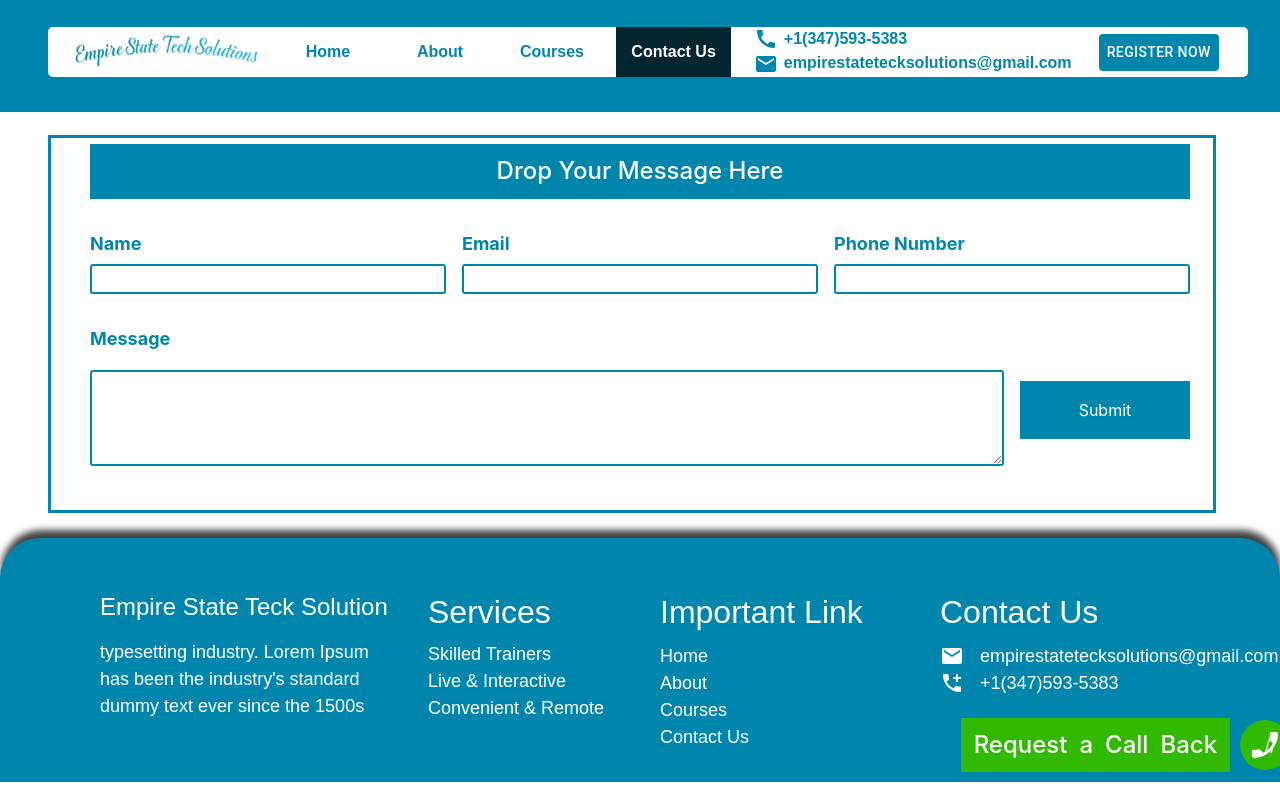
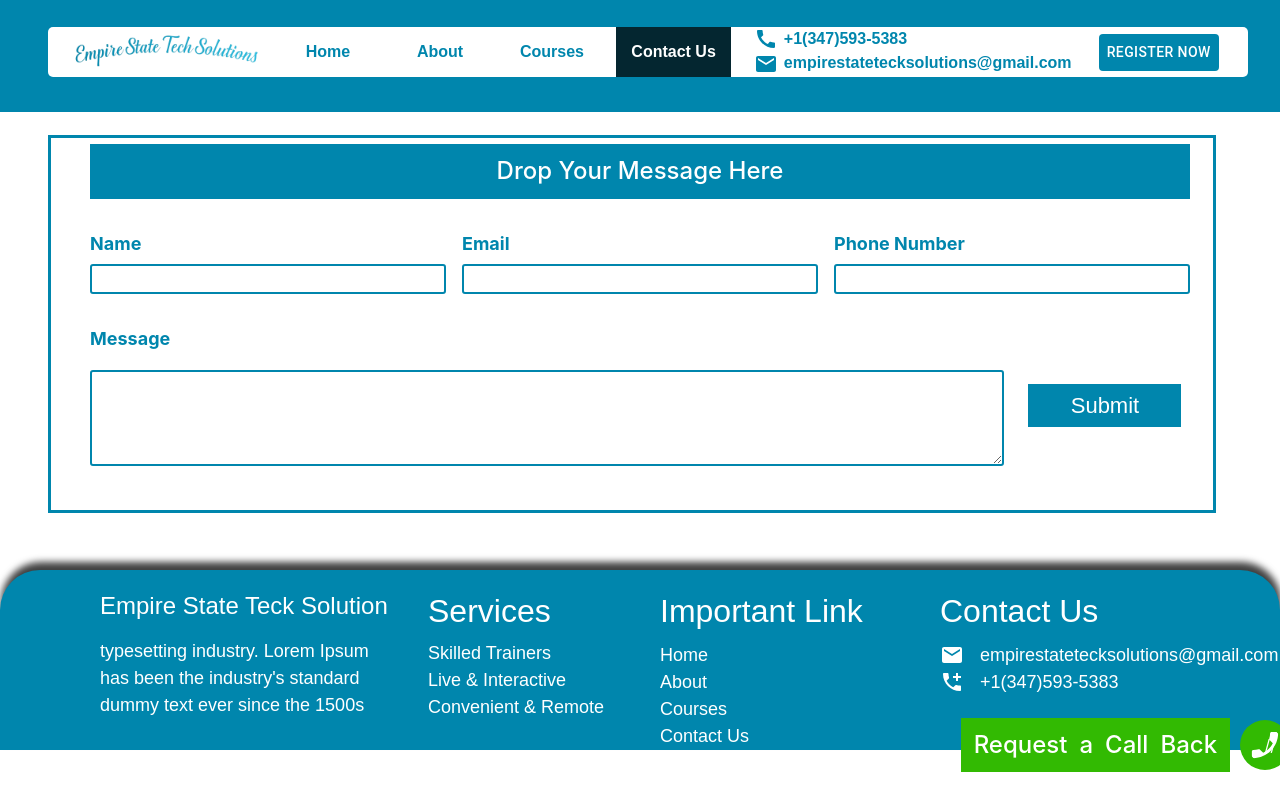
Before and after one commit to BilalMehfooz12/empirestatewebsite, a React (Create React App) app: page /contact in a window 1280 px wide. Built offline with nearby package versions, Linux system fonts and the light colour scheme.

Commit message:
email_work

```diff
--- a/src/Component/Footer/index.css
+++ b/src/Component/Footer/index.css
@@ -1,70 +1,71 @@
-.footer_bg_color{
+.footer_bg_color {
   background-color: var(--color);
   border-top-right-radius: 40px;
   border-top-left-radius: 40px;
 
   margin-top: 2%;
-  box-shadow: 1px -8px 7px 0px rgba(0,0,0,0.75);
-  -webkit-box-shadow: 1px -8px 7px 0px rgba(0,0,0,0.75);
-  -moz-box-shadow: 1px -8px 7px 0px rgba(0,0,0,0.75);
-  height: 30.5vh;
+  box-shadow: 1px -8px 7px 0px rgba(0, 0, 0, 0.75);
+  -webkit-box-shadow: 1px -8px 7px 0px rgba(0, 0, 0, 0.75);
+  -moz-box-shadow: 1px -8px 7px 0px rgba(0, 0, 0, 0.75);
+  height: 22.5vh;
   display: flex;
   align-items: center;
 }
-.footer_main{
+.footer_main {
   display: flex;
   justify-content: center;
   padding-top: 2%;
 }
-.footer_logo{
+.footer_logo {
   text-align: start;
   color: white;
 }
-.footer_services{
-  color: white  ;
-  text-align:start !important;
+.footer_services {
+  color: white;
+  text-align: start !important;
   font-family: var(--fontFamily);
-  }
-.footer_services h2{
+}
+.footer_services h2 {
   margin-bottom: 5%;
   text-align: start;
 }
-.footer_services p{
+.footer_services p {
   font-size: 18px;
   margin: 0%;
   padding: 0%;
 }
-.footer_logo p{
+.footer_logo p {
   font-size: 18px;
   font-family: var(--fontFamily);
 }
 
-.footer_logo img{
+.footer_logo img {
   width: 40%;
   height: auto;
-}.footer_links{
+}
+.footer_links {
   text-align: start;
   color: white;
 }
-.footer_links h2{
+.footer_links h2 {
   padding-bottom: 10%;
 }
-.footer_links p{
+.footer_links p {
   font-size: 18px;
 }
-.foooter_contact{
+.foooter_contact {
   color: white;
   text-align: start;
 }
-.foooter_contact h2{
+.foooter_contact h2 {
   padding-bottom: 10%;
 }
-.foooter_contact p{
+.foooter_contact p {
   font-size: 18px;
 }
 
-@media (max-width:1000px){
-  .footer_bg_color{
+@media (max-width: 1000px) {
+  .footer_bg_color {
     height: auto;
   }
 }
--- a/src/Screen/Contacts/index.css
+++ b/src/Screen/Contacts/index.css
@@ -1,15 +1,18 @@
-.contact_second_main{
+.contact_second_main {
     padding-top: 2%;
   }
+  .signup_main {
+    height: 54vh;
+  }
 
-.border_contact{
+  .border_contact {
     border: 3px solid var(--color);
     padding: 2%;
     height: 43.5vh;
     display: flex;
     justify-content: center;
   }
-.message_contact{
+  .message_contact {
     color: white;
     background-color: var(--color);
     font-family: var(--fontFamily);
@@ -20,22 +23,20 @@ padding: 1% 0%;
     margin-bottom: -1.5%;
   }
 
-.text_contact_second{
+  .text_contact_second {
     width: 100%;
     border: 2px solid var(--color);
     outline: none;
     padding-left: 1%;
     border-radius: 3px;
     height: 12vh;
-
   }
-.border_contact h4{
+  .border_contact h4 {
     color: var(--color);
     text-align: start;
     font-family: var(--fontFamily);
-
   }
-.contact_second_form  p{
+  .contact_second_form p {
     color: var(--color);
     /* font-weight: 600; */
     text-align: start !important;
@@ -46,7 +47,7 @@ font-size: 18px !important;
     padding: 0%;
     margin-bottom: -5%;
   }
-.contact_second_form  input{
+  .contact_second_form input {
     width: 100%;
     border: 2px solid var(--color);
     outline: none;
@@ -54,9 +55,8 @@ margin-bottom: -5%;
     border-radius: 3px;
   }
 
-@media (max-width:1000px){
-
-.border_contact{
+  @media (max-width: 1000px) {
+    .border_contact {
       height: auto;
     }
   }
--- a/src/Screen/Contacts/index.js
+++ b/src/Screen/Contacts/index.js
@@ -20,7 +20,7 @@ const Contacts = () => {
         style={{ display: "flex", justifyContent: "center" }}
       >
         <form
-          action="https://formsubmit.co/empirestatetecksolutions@gmail.com
+          action="https://formsubmit.co/empirestatetechsolutions@gmail.com
           "
           onSubmit={handleSubmit}
           method="POST"
@@ -31,7 +31,7 @@ const Contacts = () => {
             type="hidden"
             name="_next"
             href="#footer"
-            value="https://empirestatewebsite.vercel.app/thank"
+            value="http://localhost:3000/thank"
           />
           <Grid container maxWidth="lg" spacing={2} className="signup_text">
             <Grid
@@ -86,18 +86,12 @@ const Contacts = () => {
                 display: "flex",
                 justifyContent: "center",
                 alignItems: "center",
+                width: "100%",
               }}
             >
               <button
-                style={{
-                  backgroundColor: "rgb(0,134,173)",
-                  color: "white",
-                  padding: "10% 20%",
-                  // height: "5vh",
-                  border: "none",
-                  marginTop: "5%",
-                  width: "100%",
-                }}
+                id="contact_btn_home_page"
+                style={{ width: "90%" }}
                 type="submit"
               >
                 Submit
--- a/src/Screen/Home/contactUs/contact.css
+++ b/src/Screen/Home/contactUs/contact.css
@@ -1,59 +1,72 @@
-.main_contact{
+.main_contact {
     padding-top: 4%;
     display: flex;
     justify-content: center;
   }
-.bg_contact{
+  .bg_contact {
     background-image: url(../../../Image/contactbgImage.jpg);
     background-repeat: no-repeat;
     background-size: cover;
     background-position: center;
     height: auto;
   }
-.conatact_image img{
+  .conatact_image img {
     width: 100%;
     height: auto;
   }
-.contact_form{
+  .contact_form {
     border: 2px solid var(--color);
     padding: 2%;
     text-align: start;
   }
-.contact_form h4{
+  .contact_form h4 {
     color: var(--color);
     text-align: start;
-
   }
-.contact_form label{
+  .contact_form label {
     color: var(--color);
     font-weight: 600;
   }
-.contact_form input{
+  .contact_form input {
     width: 100%;
     border: 2px solid var(--color);
     outline: none;
     padding-left: 1%;
   }
-.contact_form textarea{
+  .contact_form textarea {
     width: 100%;
     border: 2px solid var(--color);
     outline: none;
     padding-left: 1%;
   }
-.contact_form Button{
+  .contact_form Button {
     color: white;
     padding: 1.5% 5%;
   }
-.what_app_main{
+  .what_app_main {
     display: flex;
     justify-content: end;
     margin-top: 3%;
   }
-.what_app_btn{
-    background-color: rgb(50,186,2) !important;
-    color: white!important;
+  .what_app_btn {
+    background-color: rgb(50, 186, 2) !important;
+    color: white !important;
     padding: 3% 5% !important;
-    margin-top:4% !important;
+    margin-top: 4% !important;
+  }
+
+  #contact_btn_home_page {
+    background-color: rgb(0, 134, 173);
+    padding: 3% 13% !important;
+    color: white;
+    border: none;
+    font-size: 22px !important;
+    font-weight: 400;
+    font-family: var(--fontFamily);
+    transition: 1s;
+  }
+  #contact_btn_home_page:hover {
+    background-color: rgb(35, 189, 235) !important;
   }
   /* .what_app_icon{
       color:  white !important;
--- a/src/Screen/Home/contactUs/contactus.js
+++ b/src/Screen/Home/contactUs/contactus.js
@@ -22,7 +22,7 @@ const ContactUs = () => {
           </Grid>
           <Grid item lg={5} md={12} sm={12} xs={12} className="contact_form">
             <form
-              action="https://formsubmit.co/empirestatetecksolutions@gmail.com
+              action="https://formsubmit.co/empirestatetechsolutions@gmail.com
               "
               onSubmit={handleSubmit}
               method="POST"
@@ -33,7 +33,7 @@ const ContactUs = () => {
                 type="hidden"
                 name="_next"
                 href="#footer"
-                value="https://empirestatewebsite.vercel.app/thank"
+                value="http://localhost:3000/thank"
               />
               <h4>Dropsdas Your Message Here</h4>
               <label>Name</label>
@@ -56,14 +56,7 @@ const ContactUs = () => {
               <textarea name="Message" />
               <br></br>
               <br></br>
-              <button
-                type="submit"
-                style={{
-                  backgroundColor: "rgb(0,134,173)",
-                  padding: "5% 13%",
-                  border: "none",
-                }}
-              >
+              <button type="submit" id="contact_btn_home_page">
                 Submit
               </button>
             </form>
```
Lines whose indentation alone changed are shown as unchanged.
